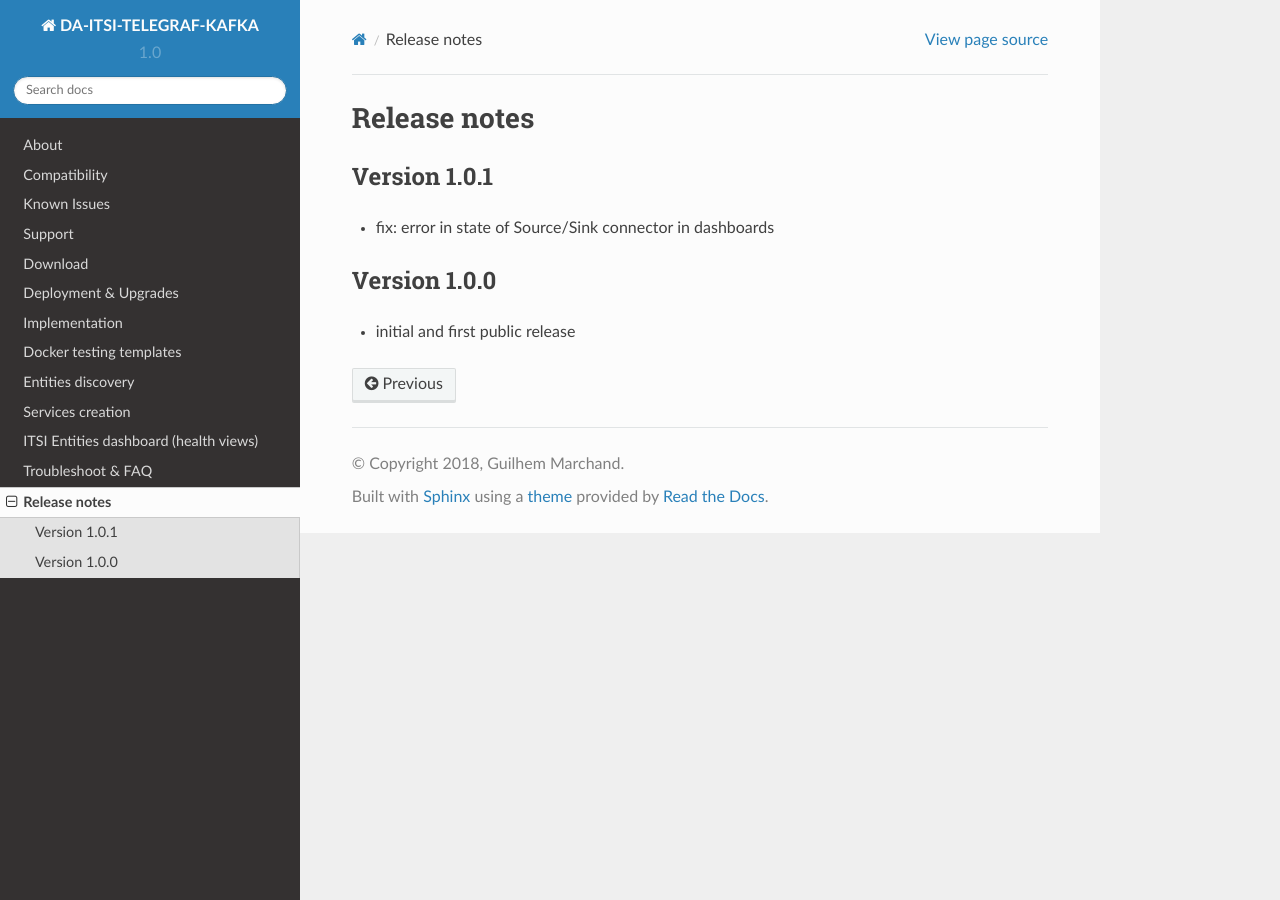
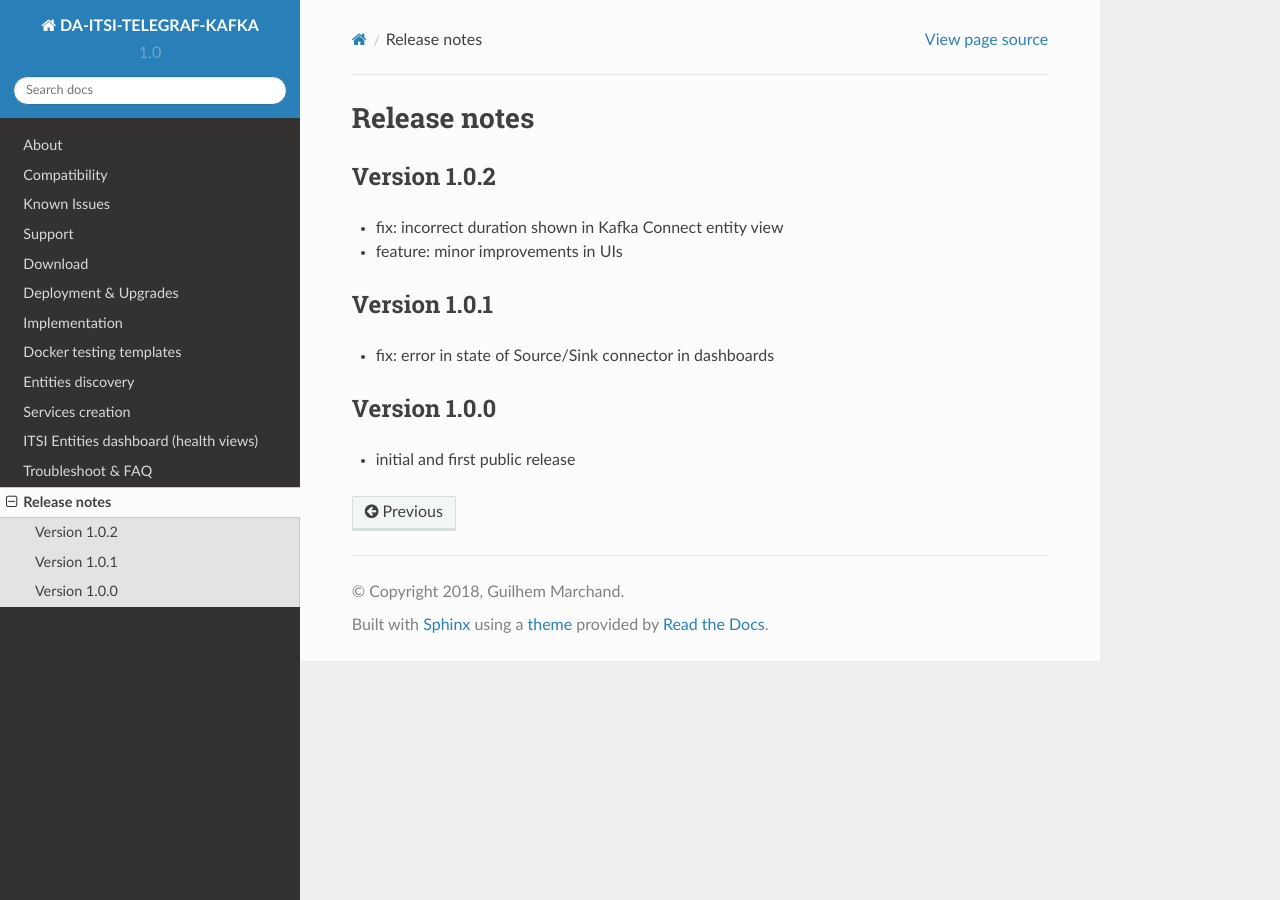
Before and after one commit to guilhemmarchand/DA-ITSI-TELEGRAF-KAFKA, a Sphinx documentation site: the page built from docs/releasenotes.rst, in a window 1280 px wide. Built offline with Sphinx 7.4.7 and the Read the Docs theme 2.0.0, drawn with Linux system fonts in a browser that asks for light colours.

Commit message:
version 1.0.2

```diff
--- a/docs/releasenotes.rst
+++ b/docs/releasenotes.rst
@@ -1,5 +1,10 @@
 Release notes
 #############
+
+Version 1.0.2
+=============
+- fix: incorrect duration shown in Kafka Connect entity view
+- feature: minor improvements in UIs
 
 Version 1.0.1
 =============
```
Also changed, not shown: 6 other files.
